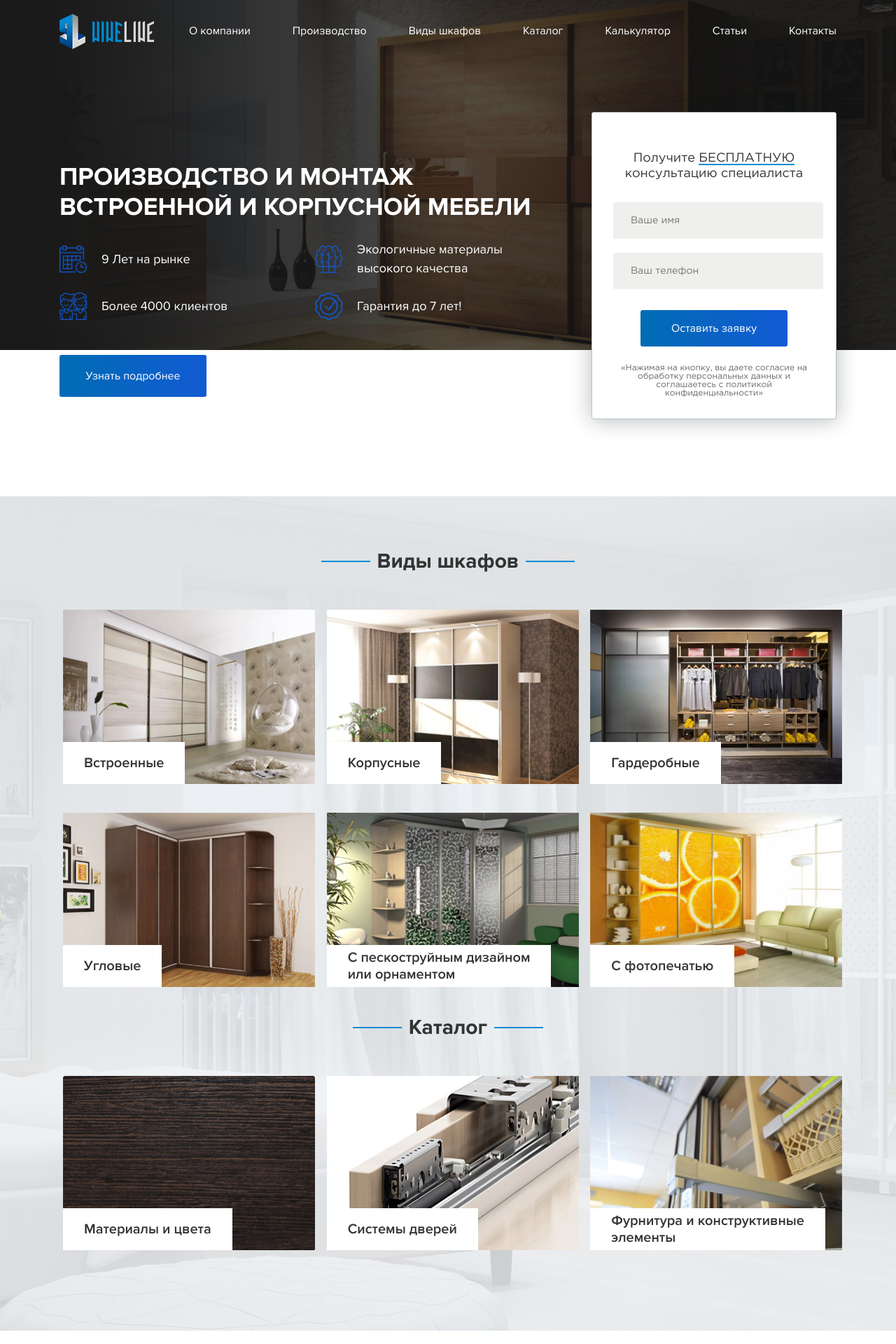
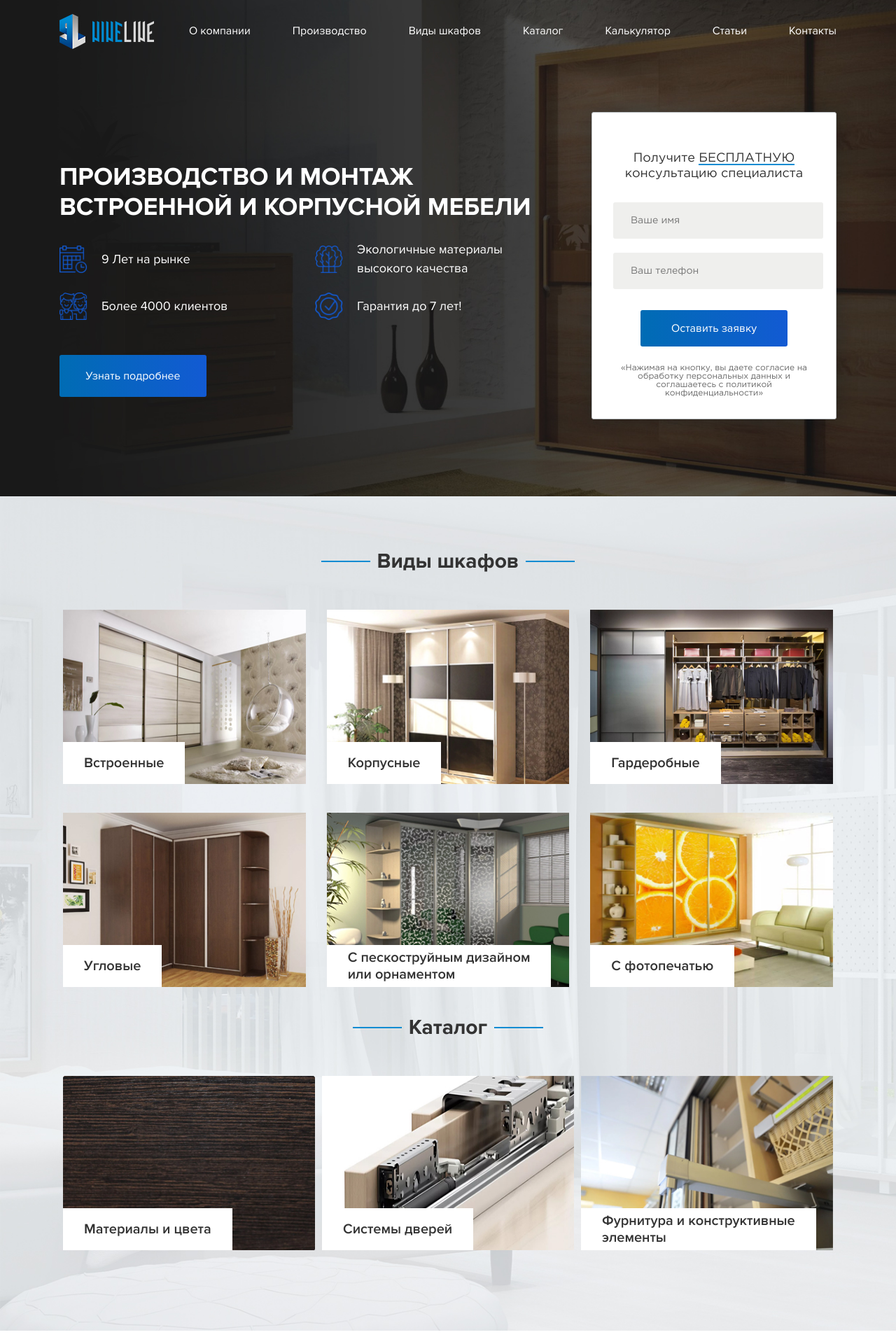
Before and after one commit to Buhanov-Dima/cupe.local, a PHP site: page / in a window 1280 px wide; the page is wider, and only the part inside the window is pictured. Shown: the top 1920 px of that part at 70% size. Run offline with PHP 8.4, Linux system fonts and the light colour scheme; some libraries are stand-ins or nearby versions.

Commit message:
adaptive

```diff
--- a/css/style-lg.css
+++ b/css/style-lg.css
@@ -0,0 +1,3 @@
+.catalogy-main {justify-content: space-around;} .cat-item {margin-bottom: 30px;} .contacts {max-width: 450px;} .maps {position: relative; top: 0;} .main-form {max-width: 350px; margin: 0 auto 25px;}
+#m-b1 .cat-item {margin: 0 auto 30px;} .man::after {right: 0; top: 45px;} .wrap-statya::after {right: -20px; bottom: -236px;} .man::before {right: -10px;}
+.stats {width: 46%;}
--- a/css/style-md.css
+++ b/css/style-md.css
@@ -0,0 +1,2 @@
+.ct-form::before, .girl-2::before, .man::before, .girl-3::before, .girl-4::before, .man-2::before {display: none;} .ct-form p, .girl-2 p, .man p, .girl-3 p, .girl-4 p, .man-2 p {padding: 25px 0 0;}
+.wrap-timer h1 {font-size: 26px;} .wrapper-timer, .wrapper-skidka {max-width: 510px;} .zayavka {width: 100%;} .stats {width: 90%;}
--- a/css/style-xl.css
+++ b/css/style-xl.css
@@ -0,0 +1,6 @@
+.hidden-xl {display: none;} .navbar {display: block; background: #333333!important;} .navbar-toggler {position: absolute; right: 20px; top: 15px;}
+.catalogy {justify-content: space-around;} .ct-form h1, .ct-form h1, .girl-2 h1, .man h1, .girl-3 h1, .girl-4 h1, .man-2 h1{font-size: 24px;}
+.open-form {flex-direction: column; align-items: center;} .phone, .name {margin-bottom: 15px;} .ct-form p, .girl-2 p, .man p, .girl-3 p, .girl-4 p, .man-2 p {padding: 25px 160px 0;}
+.wrap-foo {flex-wrap: wrap; justify-content: space-around;} .f-menu {width: 25%;} .social {margin-top: 40px;} .bg-cat-main {min-height: 300px;}
+.girl-4::before {height: 260px; width: 215px;} .main-leftbar h1 {text-align: center; margin-top: 25px;} .main-leftbar .btn-rmore {margin: 0 auto 25px;}
+.zayavka {width: 80%; justify-content: flex-start;}
--- a/css/style-xs.css
+++ b/css/style-xs.css
@@ -0,0 +1,4 @@
+.wrap-foo {align-items: center; justify-content: space-between;} .foo-logo {width: 100%; text-align: center; margin-bottom: 25px;} .f-menu {width: 50%; text-align: center;}
+.social {width: 100%; text-align: center; margin-top: 0;} .soc-icon a{margin: 0 10px; }.c-back {width: 100%; align-items: center; margin-top: 10px;} .cat-item p {font-size: 16px;}
+.contacts {padding: 25px 0; min-height: auto;} .wrapper-timer, .wrapper-skidka {max-width: 330px;} #mb-6::before, .wrap-statya::after, .wrap-statya::before {display: none;} .stats {width: 100%;}
+.stan-h {font-size: 24px;}
--- a/css/style-xxl.css
+++ b/css/style-xxl.css
@@ -0,0 +1,2 @@
+.bg-cat-main {min-height: 400px; background-size: cover;} .bg-main {background-size: cover; min-height: 600px;} .wrap-statya::after {right: -35px;}
+#mb-6::before {left: 20px; top: 34px;} .man::before {right: -20px;} .wrap-statya::before {left: -20px; top: 105px;}
--- a/css/style.css
+++ b/css/style.css
@@ -316,7 +316,8 @@
 .cat-item {
 	position: relative;
 	overflow: hidden;
-	width: 360px;
+	max-width: 360px;
+  width: 100%;
 	height: 250px;
 }
 
@@ -1476,3 +1477,12 @@
   border-radius: 3px;
   overflow: hidden;
 }
+
+.navbar {display: none;}
+.hidden-xl {display: block;}
+
+.wrapper-cat-item {
+  display: flex;
+  justify-content: space-between;
+  flex-wrap: wrap;
+}
--- a/header.php
+++ b/header.php
@@ -1,4 +1,4 @@
-	<div class="container">
+	<div class="container hidden-xl">
 		<div class="row">
 			<div class="col-xl-12">
 				<div class="menu">
@@ -16,3 +16,26 @@
 			</div>
 		</div>
 	</div>
+
+	<nav class="navbar navbar-expand-lg navbar-dark bg-dark">
+	  <a class="navbar-brand" href="#"><img src="/img/logo.png" alt=""></a>
+	  <button class="navbar-toggler" type="button" data-toggle="collapse" data-target="#navbarNav" aria-controls="navbarNav" aria-expanded="false" aria-label="Toggle navigation">
+	    <span class="navbar-toggler-icon"></span>
+	  </button>
+	  <div class="collapse navbar-collapse" id="navbarNav">
+	    <ul class="navbar-nav">
+	      <li class="nav-item active">
+	        <a class="nav-link" href="#">Home <span class="sr-only">(current)</span></a>
+	      </li>
+	      <li class="nav-item">
+	        <a class="nav-link" href="#">Features</a>
+	      </li>
+	      <li class="nav-item">
+	        <a class="nav-link" href="#">Pricing</a>
+	      </li>
+	      <li class="nav-item">
+	        <a class="nav-link disabled" href="#">Disabled</a>
+	      </li>
+	    </ul>
+	  </div>
+	</nav>
--- a/index.php
+++ b/index.php
@@ -50,6 +50,7 @@
 				<h1 class="stan-h">Виды шкафов</h1>
 			</div>
 			<div class="col-xl-4">
+				<div class="wrapper-cat-item">
 					<div class="cat-item">
 						<div class="cm-main"><img src="/img/catalogy/item-4.jpg" alt=""></div>
 						<div class="cm-txt"><p>Встроенные</p></div>
@@ -60,8 +61,10 @@
 						<div class="cm-txt"><p>Угловые</p></div>
 					</div>
 				</div>
+			</div>
 
 			<div class="col-xl-4">
+				<div class="wrapper-cat-item">
 					<div class="cat-item">
 						<div class="cm-main"><img src="/img/catalogy/item-5.jpg" alt=""></div>
 						<div class="cm-txt"><p>Корпусные</p></div>
@@ -72,8 +75,10 @@
 						<div class="cm-txt"><p>С пескоструйным дизайном<br>или орнаментом</p></div>
 					</div>
 				</div>
+			</div>
 
 			<div class="col-xl-4">
+				<div class="wrapper-cat-item">
 					<div class="cat-item">
 						<div class="cm-main"><img src="/img/catalogy/item-6.jpg" alt=""></div>
 						<div class="cm-txt"><p>Гардеробные</p></div>
@@ -84,29 +89,28 @@
 						<div class="cm-txt"><p>С фотопечатью</p></div>
 					</div>
 				</div>
+			</div>
 
 			<div class="col-xl-12 text-center">
 				<h1 class="stan-h">Каталог</h1>
 			</div>
 
-			<div class="col-xl-4">
+			<div class="col-xl-12">
+				<div class="wrapper-cat-item">
 					<div class="cat-item">
 						<div class="cm-main"><img src="/img/catalogy/item-1.jpg" alt=""></div>
 						<div class="cm-txt"><p>Материалы и цвета</p></div>
 					</div>
-			</div>
 
-			<div class="col-xl-4">
 					<div class="cat-item">
 						<div class="cm-main"><img src="/img/catalogy/item-2.jpg" alt=""></div>
 						<div class="cm-txt"><p>Системы дверей</p></div>
 					</div>
-			</div>
 
-			<div class="col-xl-4">
 					<div class="cat-item">
 						<div class="cm-main"><img src="/img/catalogy/item-3.jpg" alt=""></div>
 						<div class="cm-txt"><p>Фурнитура и конструктивные<br>элементы</p></div>
+					</div>
 				</div>
 			</div>
 		</div>
```
Lines whose indentation alone changed are shown as unchanged.
